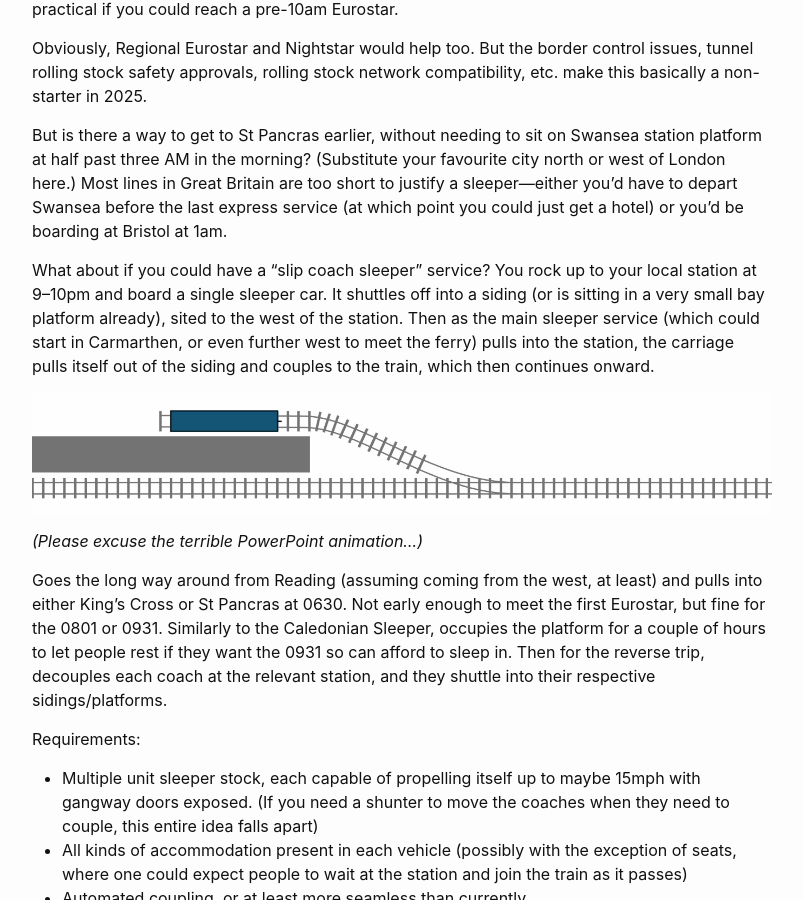
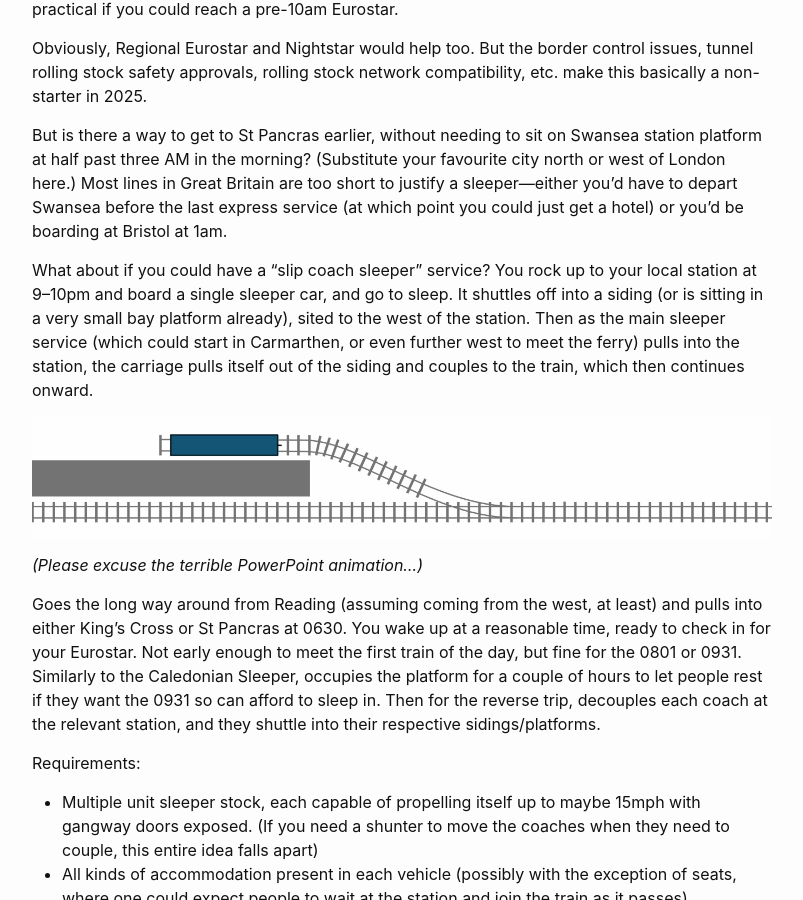
Before and after one commit to homsar/homsar.github.io, a Jekyll site: the page built from _posts/2025-02-25-slip-sleepers.md, in a window 1280 px wide and 900 px high, scrolled down 587 px. Shown: the whole window, without its empty margins (238-1041 px from the left). Built offline with Jekyll 4.4.1, drawn with Linux system fonts in a browser that asks for light colours.

Commit message:
be more explicit about how you sleep through all the maneouvres

```diff
--- a/_posts/2025-02-25-slip-sleepers.md
+++ b/_posts/2025-02-25-slip-sleepers.md
@@ -50,7 +50,8 @@ you’d have to depart Swansea before the last express service
 or you’d be boarding at Bristol at 1am.
 
 What about if you could have a "slip coach sleeper" service?
-You rock up to your local station at 9–10pm and board a single sleeper car.
+You rock up to your local station at 9–10pm and board a single sleeper car,
+and go to sleep.
 It shuttles off into a siding
 (or is sitting in a very small bay platform already),
 sited to the west of the station.
@@ -68,7 +69,9 @@ _(Please excuse the terrible PowerPoint animation…)_
 Goes the long way around from Reading
 (assuming coming from the west, at least)
 and pulls into either King’s Cross or St Pancras at 0630.
-Not early enough to meet the first Eurostar,
+You wake up at a reasonable time,
+ready to check in for your Eurostar.
+Not early enough to meet the first train of the day,
 but fine for the 0801 or 0931.
 Similarly to the Caledonian Sleeper,
 occupies the platform for a couple of hours
```
